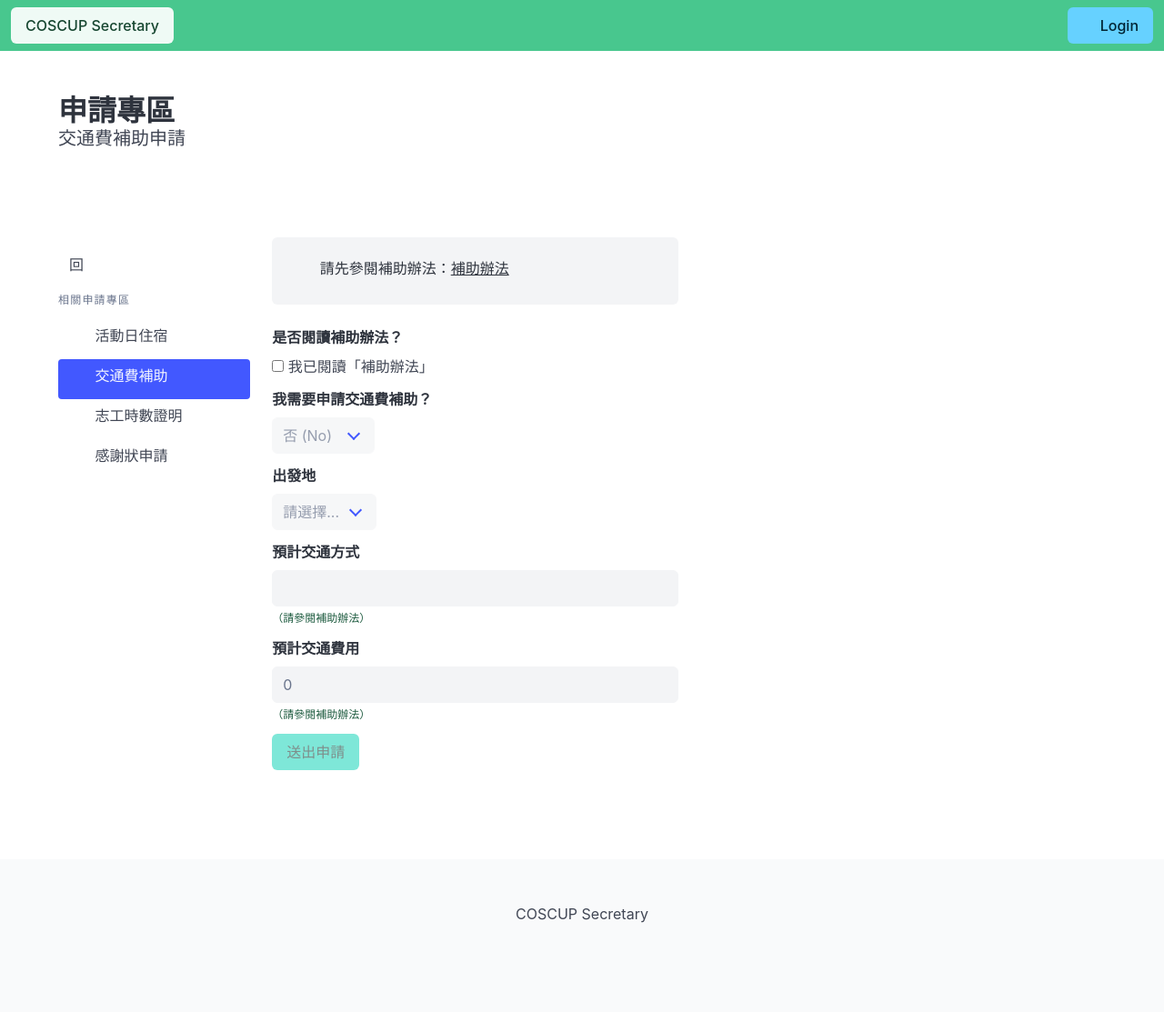
After one commit to COSCUP/COSCUP-Volunteer, a Python web app: template templates/form_traffic_fee.html in a window 1280 px wide. The commit adds this page. Shown: the whole page at 91% size. Run offline with Jinja, Linux system fonts and the light colour scheme; the template is opened without the code that fills it, so the values that code supplies are empty; some libraries are stand-ins or nearby versions.

Commit message:
Add traffic fee form

```diff
--- a/templates/form.html
+++ b/templates/form.html
@@ -1,5 +1,5 @@
 {% extends "base.html" %}
-{% block head_title %} - 申請專區 {%block head_title_form%}{%endblock%}{% endblock %}
+{% block head_title %} - 申請專區 {%block head_title_form%}{%endblock%} [{{project.name}} / {{team.name}}]{% endblock %}
 {% block body %}
 <section class="section">
   <div class="container">
@@ -27,7 +27,7 @@
                         </a>
                     </li>
                     <li>
-                        <a>
+                        <a class="{%block form_menu_traffic_fee%}{%endblock%}" href="/team/{{team.pid}}/{{team.tid}}/form/traffic_fee">
                             <span class="icon"><i class="fas fa-ban"></i></span>
                             <span>交通費補助</span>
                         </a>
--- /dev/null
+++ b/templates/form_traffic_fee.html
@@ -0,0 +1,89 @@
+{% extends "form.html" %}
+{% block head_title_form %}交通費補助{% endblock %}
+{% block head_subtitle %}交通費補助申請{% endblock %}
+{% block form_menu_traffic_fee %}is-active{% endblock %}
+{% block form_body %}
+<div class="columns">
+    <div class="column is-half">
+        <div class="notification">
+            <span class="icon has-text-info"><i class="fas fa-info-circle"></i></span>
+            請先參閱補助辦法：<a href="https://drive.google.com/file/d/1uXYQiapmCj3vlPwfQeEVDEZfo-Qj5VLB">補助辦法</a>
+        </div>
+        <form id="trafficform" method="POST">
+            <div class="field">
+                <div class="control">
+                    <label class="label">是否閱讀補助辦法？</label>
+                    <label class="checkbox">
+                        <input type="checkbox" v-model="readed" required> 我已閱讀「補助辦法」
+                    </label>
+                </div>
+            </div>
+            <div class="field">
+                <div class="control">
+                    <label class="label">我需要申請交通費補助？</label>
+                    <div class="select">
+                        <select name="apply" v-model="data.apply" v-bind:disabled="!readed" required>
+                            <option value="no">否 (No)</option>
+                            <option value="yes">是 (Yes)</option>
+                        </select>
+                    </div>
+                </div>
+            </div>
+            <div class="field">
+                <div class="control">
+                    <label class="label">出發地</label>
+                    <div class="select">
+                        <select name="fromwhere" v-model="data.fromwhere" v-bind:disabled="!readed" required>
+                            <option value="" disabled>請選擇...</option>
+                            <option v-for="l in locations" v-bind:value="l">[[l]]</option>
+                        </select>
+                    </div>
+                </div>
+            </div>
+            <div class="field">
+                <div class="control">
+                    <label class="label">預計交通方式</label>
+                    <input class="input" type="text" name="howto" v-model.lazy.trim="data.howto" v-bind:disabled="!readed" required>
+                </div>
+                <p class="help is-success">（請參閱補助辦法）</p>
+            </div>
+            <div class="field">
+                <div class="control">
+                    <label class="label">預計交通費用</label>
+                    <input class="input" type="number" min="0" max="1566" name="fee" v-model.number.lazy="data.fee" v-bind:disabled="!readed" required>
+                </div>
+                <p class="help is-success">（請參閱補助辦法）</p>
+            </div>
+            <div class="field">
+                <div class="control">
+                    <button class="button is-primary" type="submit" v-bind:disabled="!readed">送出申請</button>
+                </div>
+            </div>
+        </form>
+    </div>
+</div>
+{% endblock %}
+{% block js %}
+<script src="/js/axios.min.js"></script>
+<script>
+    var $formtraffic = new Vue({
+        el: '#trafficform',
+        data: {
+            readed: false,
+            data: {apply: 'no', fromwhere: '', howto: '', fee: 0},
+            locations: []
+        },
+        mounted: function() {
+            this.loadlocation();
+        },
+        methods: {
+            loadlocation: function(){
+                axios.get('./api', {params: {case: 'locations'}}).then(function(resp){
+                    $formtraffic.locations = resp.data.locations;
+                });
+            }
+        },
+        delimiters: ['[[', ']]']
+    });
+</script>
+{% endblock %}
--- a/templates/team.html
+++ b/templates/team.html
@@ -67,7 +67,7 @@
                                   </a>
                               </li>
                               <li>
-                                  <a>
+                                  <a href="/team/{{team.pid}}/{{team.tid}}/form/traffic_fee">
                                       <span class="icon"><i class="fas fa-ban"></i></span>
                                       <span>交通費補助</span>
                                   </a>
```
Also changed, not shown: view/team.py (+32 -0 lines).
